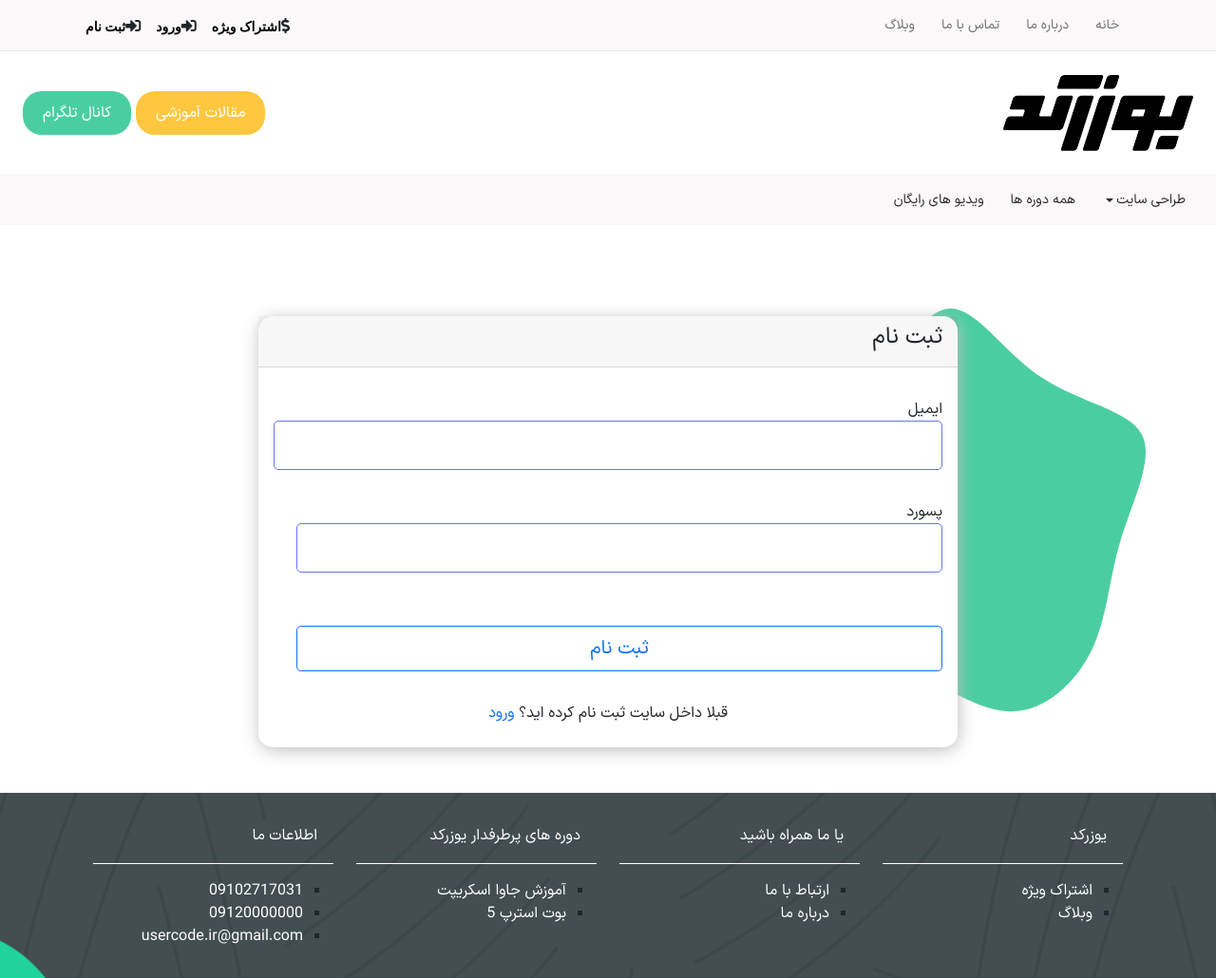
After one commit to samaneh25/LearnSite, a Django app: page /register in a window 1280 px wide. The commit adds this page. Shown: the whole page at 95% size. Run offline with Django 4.2, Linux system fonts and the light colour scheme; some libraries are stand-ins or nearby versions.

Commit message:
Initial Commit

```diff
--- a/loginRegister/static/loginregister.css
+++ b/loginRegister/static/loginregister.css
@@ -1,43 +1,67 @@
-input[type="email"]{
-  text-align: right;
-  direction:rtl;
+.media-body p{
+    font-size: 15px !important;
+}
+.card-footer{
+    padding: 0 15px;
+}
+.form-control:focus{
+    box-shadow: none !important;
+}
+.col-12.col-sm-10.col-md-8.col-lg-8.col-xl-8 {
+    margin: auto;
 }
 
+input#email{
+    border: 1px solid rgb(103, 113, 252) !important;
+    border-radius: 5px !important;
+    transition: all 0.5s ease;
+    padding: 25px !important;
+    font-size: 13px;
+    color: #78797c;
+}
+input#email:focus{
+    border: 1px solid rgb(103, 113, 252) !important;
+    border-radius: 20px !important;
+    padding: 25px !important;
+
+}
+input#pass{
+    border: 1px solid rgb(103, 113, 252) !important;
+    border-radius: 5px !important;
+    transition: all 0.5s ease;
+    padding: 25px !important;
+    font-size: 13px;
+    color: #78797c;
+}
+input#pass:focus{
+    border: 1px solid rgb(103, 113, 252) !important;
+    border-radius: 20px !important;
+    padding: 25px !important;
+
+}
 .form-group-signing input{
-  border:1px solid #000000 !important;
-  border-radius:0.5rem !important ;
-  transition:all 0.5s ease;
-  padding:6px !important;
-  font-size:13px ;
-  color:#78797c ;
+     border: 1px solid rgb(103, 113, 252) !important;
+    border-radius: 5px !important;
+    transition: all 0.5s ease;
+    padding: 25px !important;
+    font-size: 13px;
+    color: #78797c;
 }
 .form-group-signing input:focus{
-  border:1px solid #000000 !important;
-  border-radius:0.7rem !important ;
-  padding:8px !important;
+     border: 1px solid rgb(103, 113, 252) !important;
+    border-radius: 20px !important;
+    padding: 25px !important;
 }
-.btn.btn-outline-light{background-color:#20c997; color:#ffff !important;}
-.btn.btn-outline-light:hover{background-color:#0f5132; color:#ffffff !important;}
-/*.col-12.col-md-6.mx-auto.col-sm-12.col-lg-6.col-xl-6.col-xxl-6.justify-content-center.py-3.px-5{
-  border-radius: 10PX;
-  background-color: #ffff;
-  box-shadow: 0 0 30px #f1def7;
-}*/
-.Hr{
-color:#20c997;
+.btn-outline-light {
+    color: #000;
+    background-color: #20c997;
+    border-color: #f8f9fa;
 }
-a{
-  color:#000000 ;
+.btn-outline-light:hover {
+    color: #000;
+    background-color: #4acda0;
+    border-color:#6771FCFF;
 }
-a:hover{
-  color:#000000;
+.text-muted{
+    text-align:right !important;
 }
-.box{
-  border-radius: 10PX;
-  background-color: #ffff;
-  box-shadow: 0 0 30px #dfe0e1;
-  padding: 5rem;
-}
-.box h4{
-    color:#000000;
-}
--- /dev/null
+++ b/loginRegister/templates/loginRegister/register.html
@@ -0,0 +1,52 @@
+{% extends 'base.html' %}
+{% load static %}
+{% block css %}
+    <meta name="viewport" content="width=device-width, initial-scale=1">
+    <script src="{% static 'bootstrap.bundle.min.js' %}" charset="utf-8"></script>
+    <link rel="stylesheet" href="{% static 'loginregister.css' %}">
+        <link rel="stylesheet" href="{% static 'publicPages/index.css' %}">
+
+{% endblock %}
+{% block title %} ثبت نام {% endblock %}
+
+{% block body %}
+    <div class="container-fluid container-fluid-sign new-container-fluid new-container-fluid-2 py-5">
+    <section class="section">
+        <div class="container mt-4">
+            <div class="row">
+                <div class="col-12 col-sm-10 col-md-8 col-lg-8 col-xl-8">
+                    <div class="card card-primary">
+                        <div class="card-header">
+                            <h4>ثبت نام</h4>
+                        </div>
+                        <div class="card-body">
+                            <form>
+                                <div class="row">
+                                    <div class="form-group py-3">
+                                        <label>ایمیل</label>
+                                        <input id="email" type="email" class="form-control">
+                                    </div>
+                                    <div class="row">
+                                        <div class="form-group py-3">
+                                            <label>پسورد</label>
+                                            <input id="pass" type="text" class="form-control">
+                                        </div>
+                                        <div class="form-group py-3">
+                                            <button type="submit" class="btn btn-outline-primary mt-4 btn-lg w-100">ثبت نام</button>
+                                        </div>
+
+                                    </div>
+                                </div>
+                            </form>
+                        </div>
+                        <div class="mb-4 text-center justify-content-center">
+                            قبلا داخل سایت ثبت نام کرده اید؟ <a href="{% url 'login_page' %}">ورود</a>
+                        </div>
+                    </div>
+                </div>
+            </div>
+        </div>
+    </section>
+</div>
+
+{% endblock %}
--- a/loginRegister/urls.py
+++ b/loginRegister/urls.py
@@ -1,9 +1,11 @@
 from django.urls import path
-from .views import login_register_page,plans_page
+from .views import login_page,plans_page,register_page,forget_page
 
 
 urlpatterns = [
-    path('login-register', login_register_page, name='login_register_page'),
+    path('login', login_page, name='login_page'),
+    path('register', register_page, name='register_page'),
+    path('forget', forget_page, name='forget_page'),
     path('plans', plans_page, name='plans_page'),
 
 ]
--- a/loginRegister/views.py
+++ b/loginRegister/views.py
@@ -1,8 +1,10 @@
 from django.shortcuts import render
 
-
-def login_register_page(request):
-    return render(request, 'loginRegister/login_register.html')
-
+def login_page(request):
+    return render(request, 'loginRegister/login.html')
+def register_page(request):
+    return render(request, 'loginRegister/register.html')
+def forget_page(request):
+    return render(request, 'loginRegister/forget.html')
 def plans_page(request):
     return render(request, 'loginRegister/plans.html')
--- a/publicPages/static/publicPages/index.css
+++ b/publicPages/static/publicPages/index.css
@@ -194,5 +194,5 @@ img.image-icon{
     background-position: right;
 }
 .text-muted{
-    text-align: justify !important;
+    text-align:right !important;
 }
--- a/publicPages/templates/publicPages/about_us.html
+++ b/publicPages/templates/publicPages/about_us.html
@@ -13,7 +13,7 @@
         <link rel="stylesheet" href="{% static 'header.css' %}">
 
 {% endblock %}
-{% block title %}ذرباره ما {% endblock %}
+{% block title %}درباره ما {% endblock %}
 
 {% block body %}
     <div class="container">
--- a/static/header.css
+++ b/static/header.css
@@ -52,7 +52,7 @@ a {
 }
 
 .custom-navbar-nav li a {
-    padding: 0 10px 0 20px !important;
+    padding: 10px 20px 10px 20px !important;
 }
 
 img.c-img {
--- a/templates/base.html
+++ b/templates/base.html
@@ -69,7 +69,9 @@
             </ul>
             <ul class="navbar-nav text-right">
                 <li class="fas fa-dollar-sign align-middle p-2 "><a href="{% url 'plans_page'%}">اشتراک ویژه</a></li>
-                <li class="fas fa-sign-in-alt align-middle p-2"><a href="{% url 'login_register_page' %}">ورود/ثبت نام</a></li>
+                <li class="fas fa-sign-in-alt align-middle p-2"><a href="{% url 'login_page' %}">ورود</a></li>
+                <li class="fas fa-sign-in-alt align-middle p-2"><a href="{% url 'register_page' %}">ثبت نام</a></li>
+
             </ul>
         </div>
     </div>
@@ -77,8 +79,8 @@
     <div class="col-12 d-flex d-lg-none custom-header-none justify-content-center">
         <ul>
             <li class="fas fa-dollar-sign align-middle"><a href="{% url 'plans_page'%} ">اشتراک ویژه</a></li>
-            <li class="fas fa-sign-in-alt align-middle"><a href="{% url 'login_register_page' %}">ورود/ثبت نام</a></li></ul>
-
+            <li class="fas fa-sign-in-alt align-middle p-2"><a href="{% url 'login_page' %}">ورود</a></li>
+                <li class="fas fa-sign-in-alt align-middle p-2"><a href="{% url 'register_page' %}">ثبت نام</a></li>
     </div>
           <!--end menu mobile-->
 </nav>
@@ -90,7 +92,7 @@
             <div class="justify-content-between text-center d-none d-md-flex align-items-center col-12 col-lg-12 col-md-12">
                 <img src="{% static 'publicPages/images/logo2.png' %}"  class="c-img" width="200" height="80">
                 <div>
-                    <a href="#">
+                    <a href="{% url 'blog_page' %}">
                         <button class="btn btn-blog ">مقالات آموزشی</button>
                     </a>
                     <a href="#">
@@ -110,7 +112,7 @@
         <button class="navbar-toggler" data-bs-toggle="collapse" data-bs-target="#navbar-collapse">
             <span class="navbar-toggler-icon"></span>
         </button>
-        <a href="#">
+        <a href="{% url 'blog_page' %}">
             <button class="btn btn-blog d-lg-none d-md-none">مقالات آموزشی</button>
         </a>
         <a href="#">
@@ -145,6 +147,7 @@
 
 
     </div>
+
 </nav>
     <br>
 
@@ -169,19 +172,19 @@
         <div class="container">
             <div class="row p-3">
                 <div class="col-12 col-md-6 col-lg-4 col-xl-3">
-                    <p class="d-block text-white custom-p">لینک های مشابه </p>
+                    <p class="d-block text-white custom-p">یوزرکد</p>
                     <ul class="custom-ul">
-                        <li><a href="#" class="text-white">وب سایت یوزرمگ</a></li>
-                        <li><a href="#" class="text-white">وب سایت یوزرمگ</a></li>
+                        <li><a href="{% url 'plans_page' %}" class="text-white">اشتراک ویژه</a></li>
+                        <li><a href="{% url 'blog_page' %}" class="text-white">وبلاگ</a></li>
 
                     </ul>
 
                 </div>
                 <div class="col-12 col-md-6 col-lg-4 col-xl-3">
-                    <p class="d-block text-white custom-p"> یوزرکد  </p>
+                    <p class="d-block text-white custom-p"> یا ما همراه باشید  </p>
                     <ul class="custom-ul">
-                        <li><a href="#" class="text-white">ارتباط با ما</a></li>
-                        <li><a href="#" class="text-white">تدریس در یوزرکد</a></li>
+                        <li><a href="{% url 'contact_us_page' %}" class="text-white">ارتباط با ما</a></li>
+                        <li><a href="{% url 'about_us_page' %}" class="text-white">درباره ما</a></li>
 
                     </ul>
 
```
Also changed, not shown: loginRegister/templates/loginRegister/login.html (added, +38 -0 lines), loginRegister/templates/loginRegister/login_register.html (deleted, +0 -63 lines).
